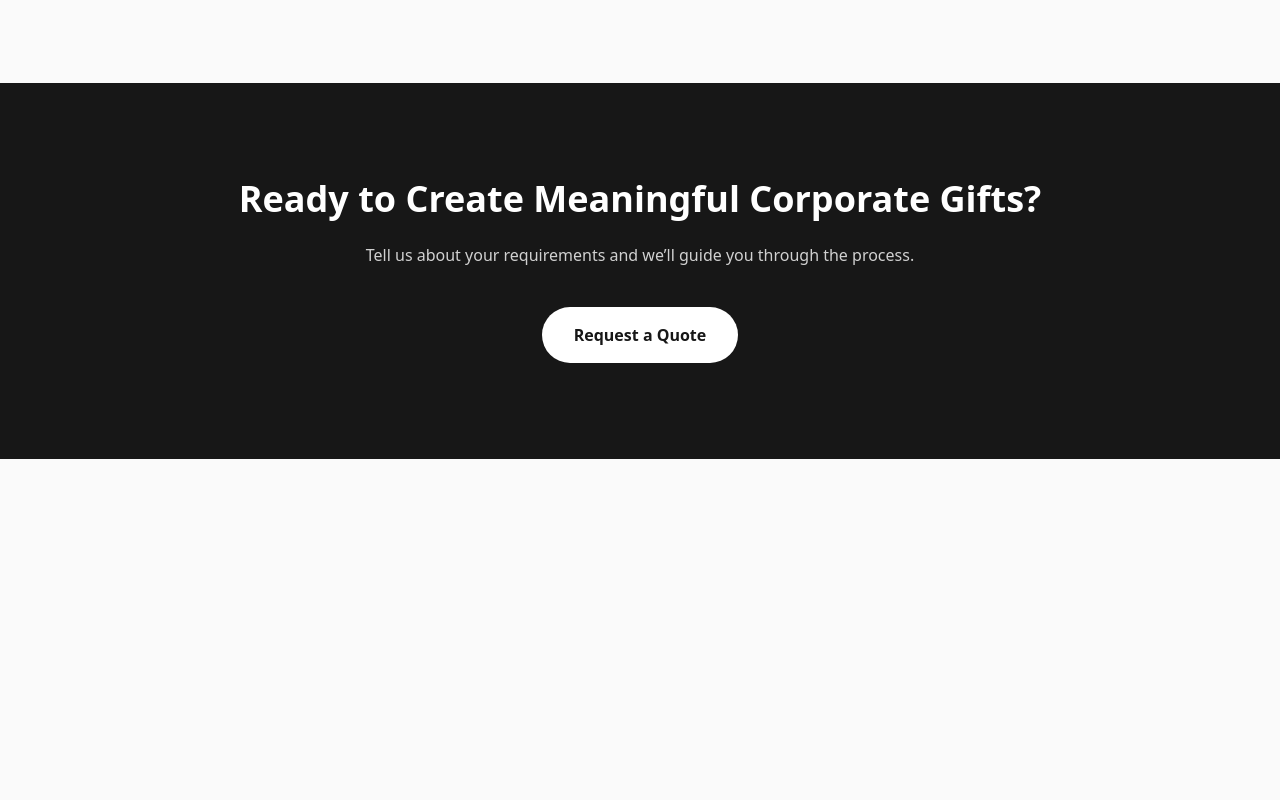
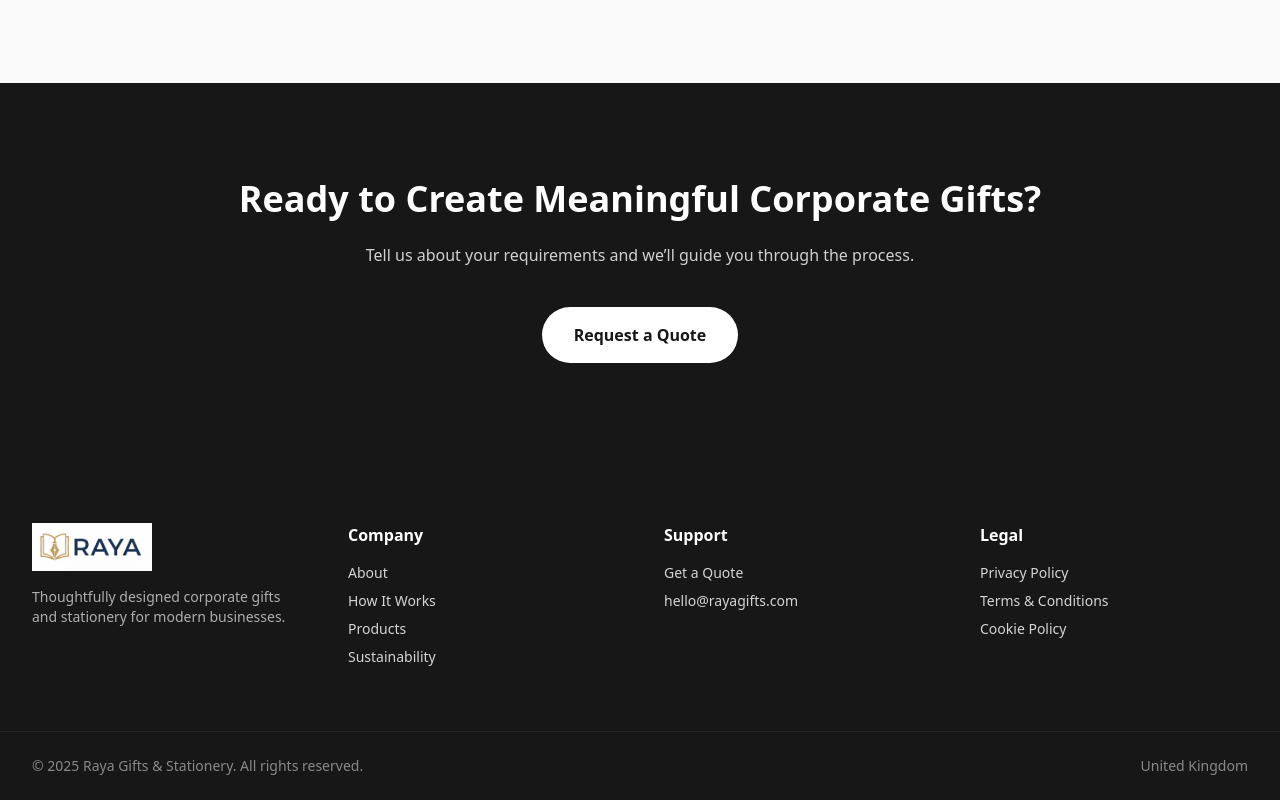
Before and after one commit to preshitpawar-beep/raya-website, a Next.js app: page / in a window 1280 px wide. Shown: the part 1026-1826 px from the top of the page. Before the commit the page ends 1485 px from the top, so only its background shows below. Built offline with nearby package versions, Linux system fonts and the light colour scheme.

Commit message:
Update layout.js

```diff
--- a/app/layout.js
+++ b/app/layout.js
@@ -1,15 +1,20 @@
-
 import "./globals.css";
+import Footer from "./components/Footer";
 
 export const metadata = {
-  title: "Raya | Premium Corporate Gifting",
+  title: "Premium Corporate Gifting",
   description: "Premium B2B stationery & gifting solutions"
 };
 
 export default function RootLayout({ children }) {
   return (
     <html lang="en">
-      <body>{children}</body>
+      <body className="flex flex-col min-h-screen">
+        <main className="flex-grow">
+          {children}
+        </main>
+        <Footer />
+      </body>
     </html>
   );
 }
```
